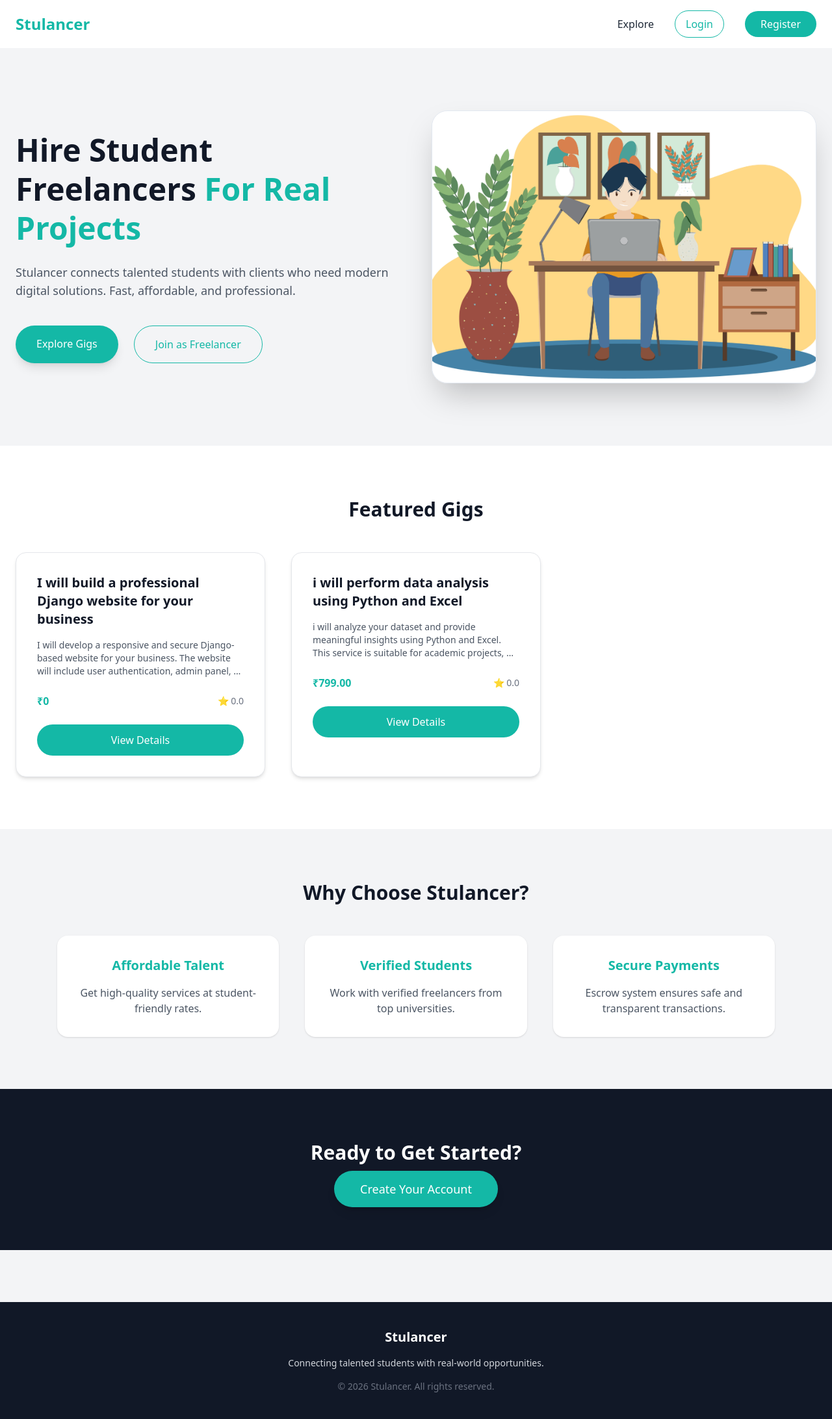
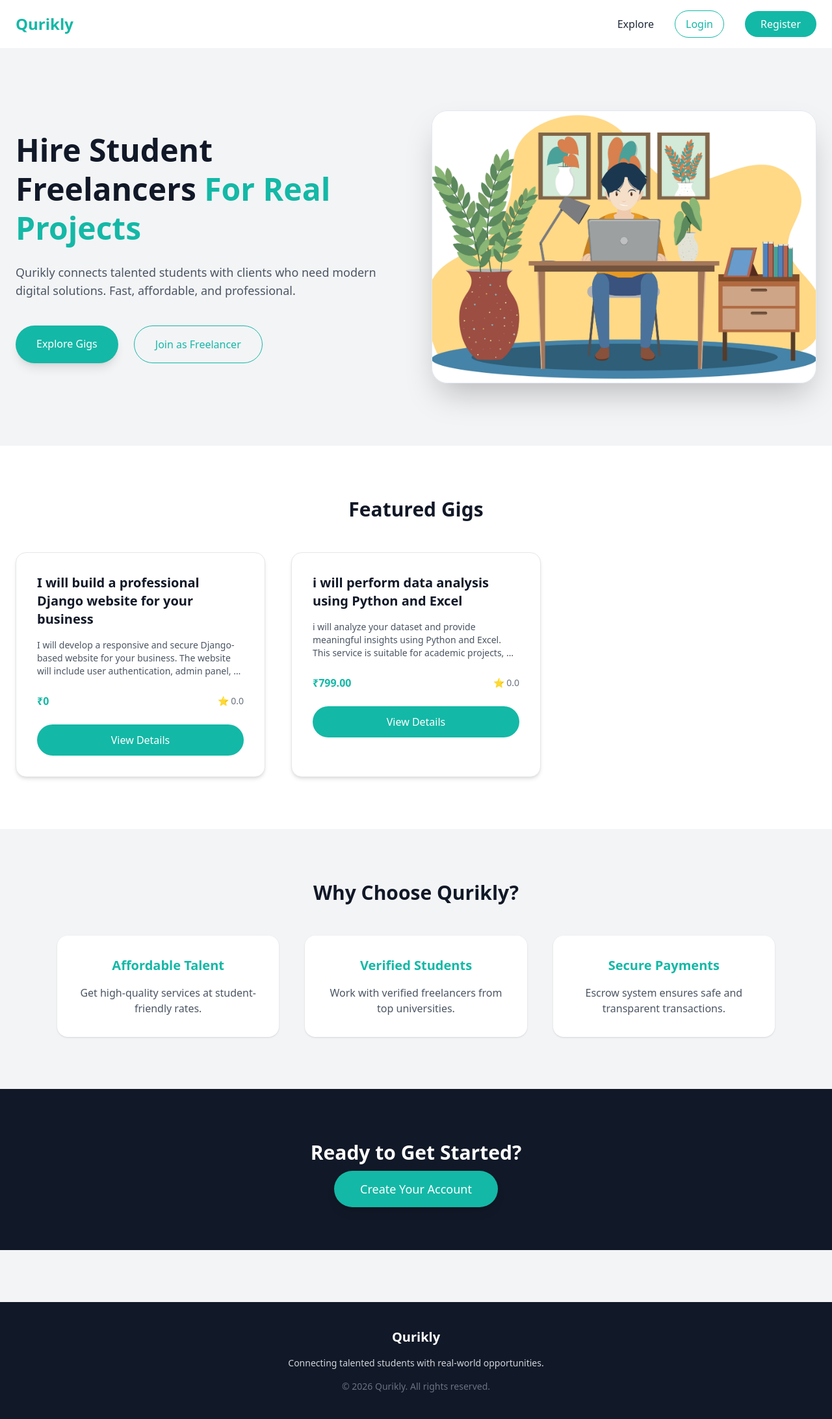
Before and after one commit to Bhanusri01/student-freelancing-platform, a Django app: page / in a window 1280 px wide. Shown: the whole page at 65% size. Run offline with Django 5.2, Linux system fonts and the light colour scheme; data comes from the database, SQL or seed files in the repository; data that the repository does not hold is empty; parts of the project's set-up code (start-up, migrations or seed data) failed here and were passed over; some libraries are stand-ins or nearby versions.

Commit message:
Rename remaining branding to Qurikly

```diff
--- a/apps/accounts/templates/accounts/freelancer_profile.html
+++ b/apps/accounts/templates/accounts/freelancer_profile.html
@@ -75,7 +75,7 @@
 
                     <!-- BIO -->
                     <p class="mt-5 text-slate-600 max-w-2xl leading-relaxed">
-                        {{ profile.bio|default:"Freelancer on Stulancer." }}
+                        {{ profile.bio|default:"Freelancer on Qurikly." }}
                     </p>
 
                     <!-- STATS -->
--- a/apps/orders/templates/orders/order_detail.html
+++ b/apps/orders/templates/orders/order_detail.html
@@ -4,7 +4,7 @@
 <head>
     <meta charset="UTF-8">
     <meta name="viewport" content="width=device-width, initial-scale=1.0">
-    <title>Order Details | Stulancer</title>
+    <title>Order Details | Qurikly</title>
     <script src="https://cdn.tailwindcss.com"></script>
 </head>
 <body class="bg-gradient-to-b from-slate-100 via-slate-100 to-slate-200 text-slate-800 min-h-screen">
--- a/templates/base.html
+++ b/templates/base.html
@@ -3,7 +3,7 @@
 <html lang="en">
 <head>
     <meta charset="UTF-8">
-    <title>Stulancer</title>
+    <title>Qurikly</title>
     <script src="https://cdn.tailwindcss.com"></script>
 </head>
 
@@ -15,7 +15,7 @@
 
         <!-- Logo -->
         <a href="{% url 'home' %}" class="text-2xl font-bold text-teal-500">
-            Stulancer
+            Qurikly
         </a>
 
         <!-- Navigation Links -->
@@ -75,7 +75,7 @@
     <div class="max-w-7xl mx-auto px-6 text-center">
 
         <h3 class="text-xl font-semibold text-white mb-4">
-            Stulancer
+            Qurikly
         </h3>
 
         <p class="text-sm">
@@ -83,7 +83,7 @@
         </p>
 
         <p class="text-sm mt-4 text-gray-500">
-            © 2026 Stulancer. All rights reserved.
+            &copy; 2026 Qurikly. All rights reserved.
         </p>
 
     </div>
--- a/templates/dashboard_layout.html
+++ b/templates/dashboard_layout.html
@@ -2,7 +2,7 @@
 <!DOCTYPE html>
 <html>
 <head>
-    <title>Dashboard - Stulancer</title>
+    <title>Dashboard - Qurikly</title>
     <script src="https://cdn.tailwindcss.com"></script>
 </head>
 
@@ -15,7 +15,7 @@
 
         <!-- Logo -->
         <div class="p-6 text-2xl font-bold text-teal-400 border-b border-gray-700">
-            Stulancer
+            Qurikly
         </div>
 
         <!-- Menu -->
--- a/templates/home.html
+++ b/templates/home.html
@@ -14,7 +14,7 @@
             </h1>
 
             <p class="mt-6 text-lg text-gray-600 max-w-2xl lg:mx-0 mx-auto">
-                Stulancer connects talented students with clients who need
+                Qurikly connects talented students with clients who need
                 modern digital solutions. Fast, affordable, and professional.
             </p>
 
@@ -33,7 +33,7 @@
 
         <div>
             <img src="{% static 'images/homepage_pic.jpg' %}"
-                 alt="Stulancer hero"
+                 alt="Qurikly hero"
                  class="w-full h-[420px] object-cover rounded-3xl shadow-2xl border border-slate-200">
         </div>
     </div>
@@ -99,12 +99,12 @@
 
 
 
-<!-- WHY STULANCER SECTION -->
+<!-- WHY CAMPUSGIGS SECTION -->
 <section class="py-20 bg-gray-100">
     <div class="max-w-6xl mx-auto px-6 text-center">
 
         <h2 class="text-3xl font-bold text-gray-900 mb-12">
-            Why Choose Stulancer?
+            Why Choose Qurikly?
         </h2>
 
         <div class="grid md:grid-cols-3 gap-10">
```
